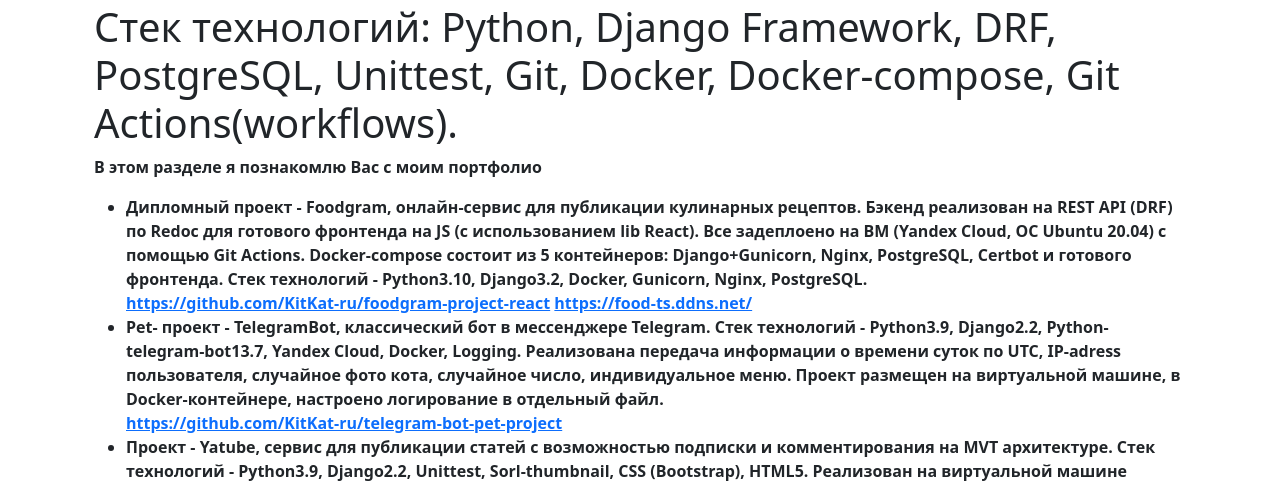
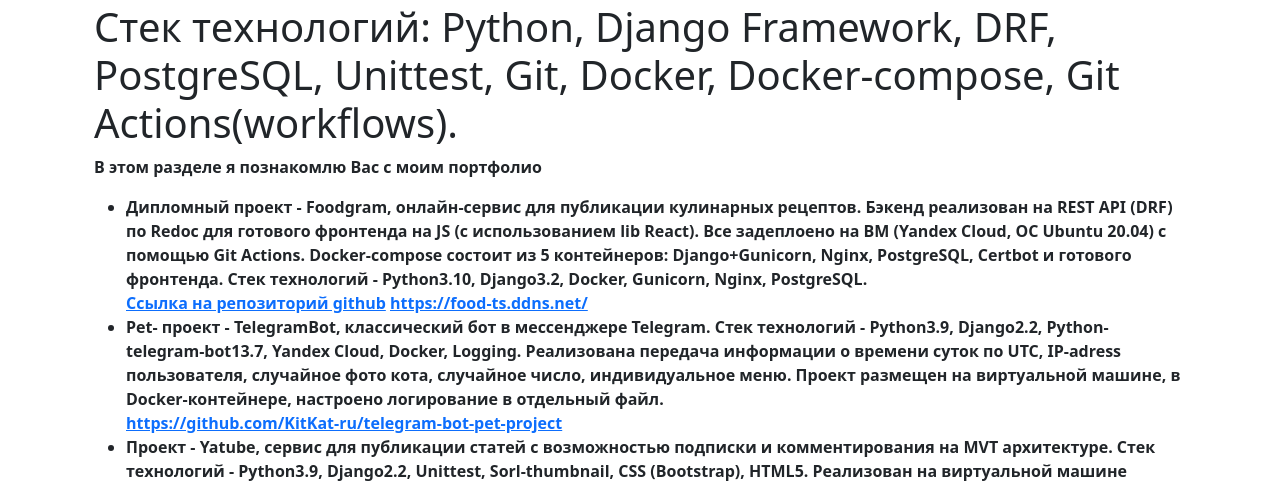
Before and after one commit to KitKat-ru/Yatube-project, a Django app: page /about/author/ in a window 1280 px wide. Shown: the part 213-698 px from the top of the page. Run offline with Django 3.2, Linux system fonts and the light colour scheme; some libraries are stand-ins or nearby versions.

Commit message:
revorked_template1

```diff
--- a/yatube/templates/about/author.html
+++ b/yatube/templates/about/author.html
@@ -9,7 +9,7 @@
   <p>
     <ul>
       <li>Дипломный проект - Foodgram, онлайн-сервис для публикации кулинарных рецептов. Бэкенд реализован на REST API (DRF) по Redoc для готового фронтенда на JS (с использованием lib React). Все задеплоено на ВМ (Yandex Cloud, ОС Ubuntu 20.04) с помощью Git Actions. Docker-compose состоит из 5 контейнеров: Django+Gunicorn, Nginx, PostgreSQL, Certbot и готового фронтенда. Стек технологий - Python3.10, Django3.2, Docker, Gunicorn, Nginx, PostgreSQL.</li>
-      <a href="Ссылка на репозиторий github">https://github.com/KitKat-ru/foodgram-project-react</a>
+      <a href="https://github.com/KitKat-ru/foodgram-project-react">Ссылка на репозиторий github</a>
       <a href="Foodgram(можно даже создать свой рецепт!)">https://food-ts.ddns.net/</a>
       <li>Pet- проект - TelegramBot, классический бот в мессенджере Telegram. Стек технологий - Python3.9, Django2.2, Python-telegram-bot13.7, Yandex Cloud, Docker, Logging. Реализована передача информации о времени суток по UTC, IP-adress пользователя, случайное фото кота, случайное число, индивидуальное меню. Проект размещен на виртуальной машине, в Docker-контейнере, настроено логирование в отдельный файл.</li>
       <a href="Ссылка на репозиторий github">https://github.com/KitKat-ru/telegram-bot-pet-project</a>
```
